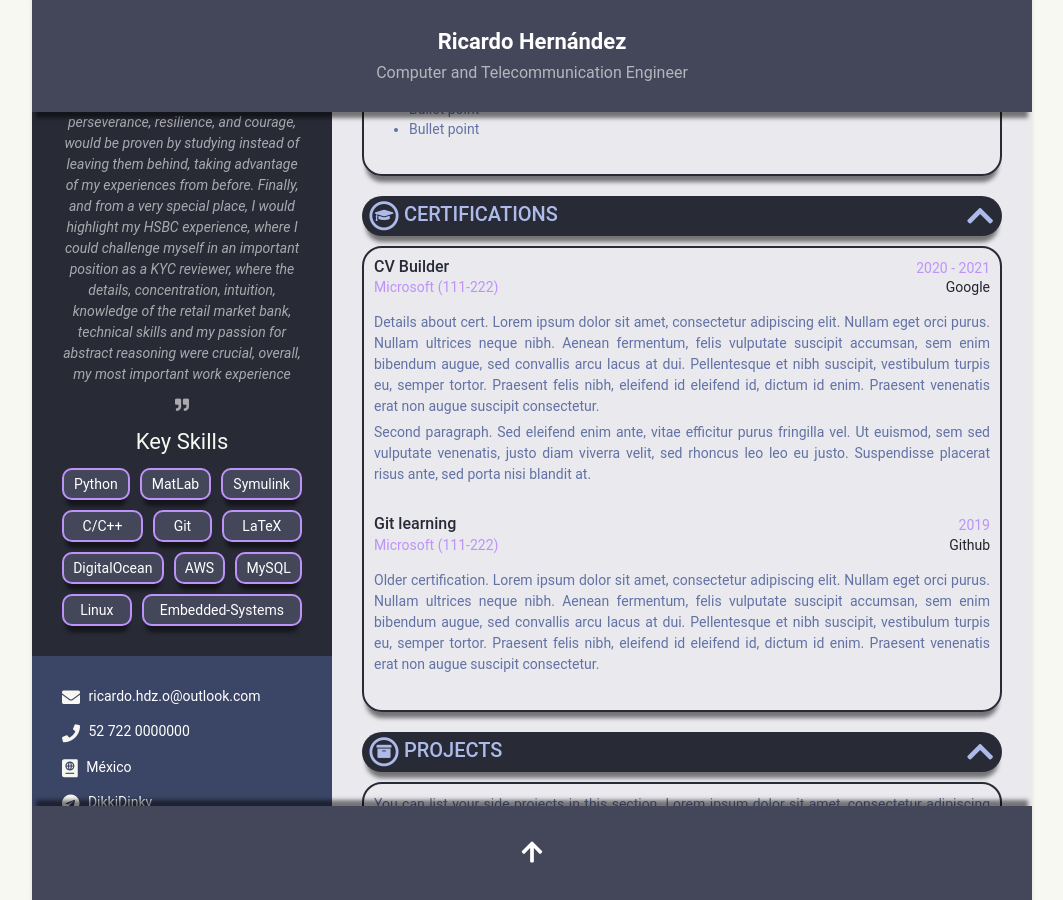
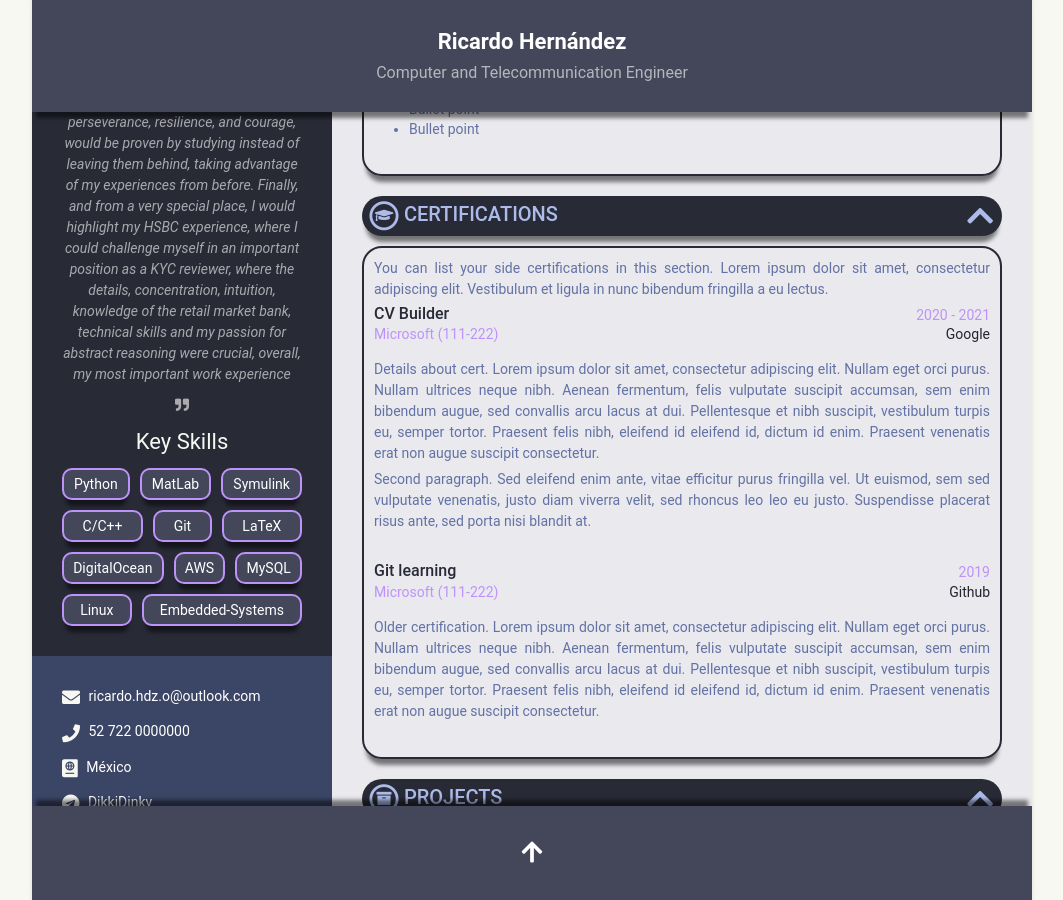
Before and after one commit to RicardoUAMmx/webcode, a Jekyll site: the page built from index.html, in a window 1280 px wide and 900 px high, scrolled down 1004 px. Shown: the whole window, without its empty margins (108-1171 px from the left). Built offline with Jekyll 4.4.1, drawn with Linux system fonts in a browser that asks for light colours.

Commit message:
experimental cv-theme

```diff
--- a/_data/data.yml
+++ b/_data/data.yml
@@ -172,6 +172,10 @@ experiences:
 
 certifications:
       title: Certifications
+      intro: >
+        You can list your side certifications in this
+        section. Lorem ipsum dolor sit amet, consectetur adipiscing elit.
+        Vestibulum et ligula in nunc bibendum fringilla a eu lectus.
       list:
         - name: CV Builder
           start: 2020
--- a/_includes/certifications.html
+++ b/_includes/certifications.html
@@ -21,6 +21,11 @@
   </div>
 
   <div id="sumary-certifications" class="summary">
+	{% if certifications.intro %}
+	<div class="intro">
+	  {{ certifications.intro | markdownify }}
+	</div>
+	{% endif %}
   {% for certifications in certifications.list %}
   <div class="item">
     <div class="meta">
```
